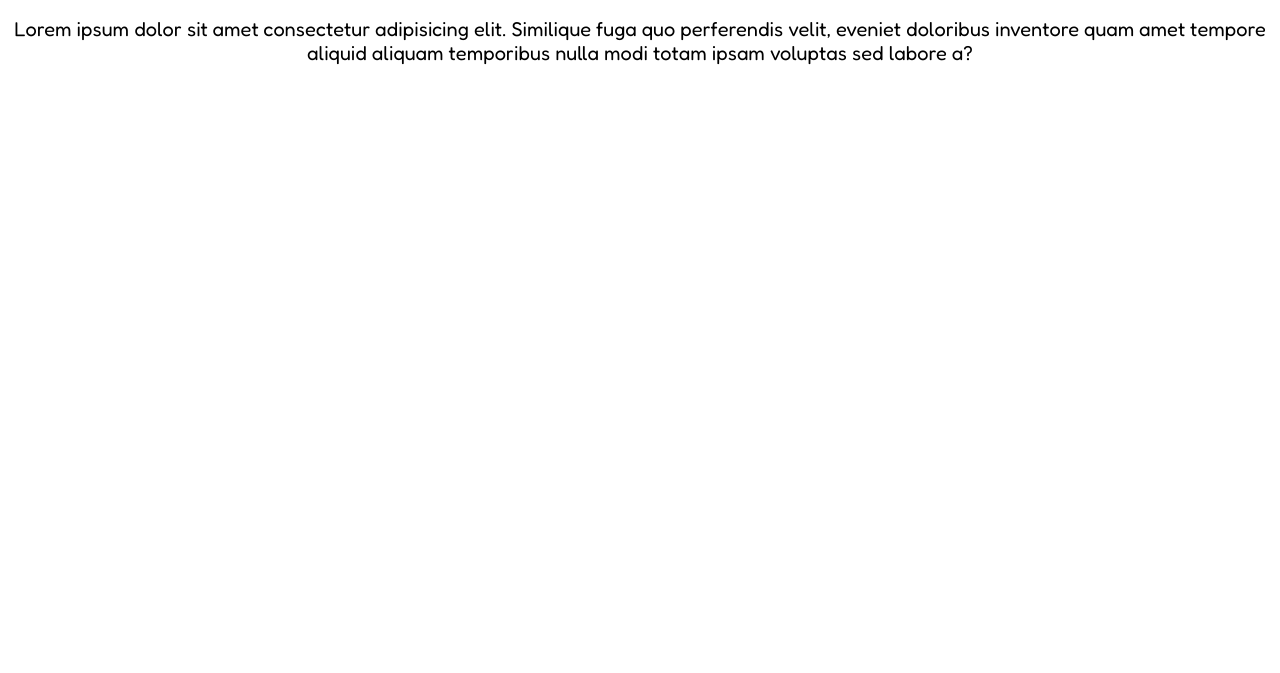
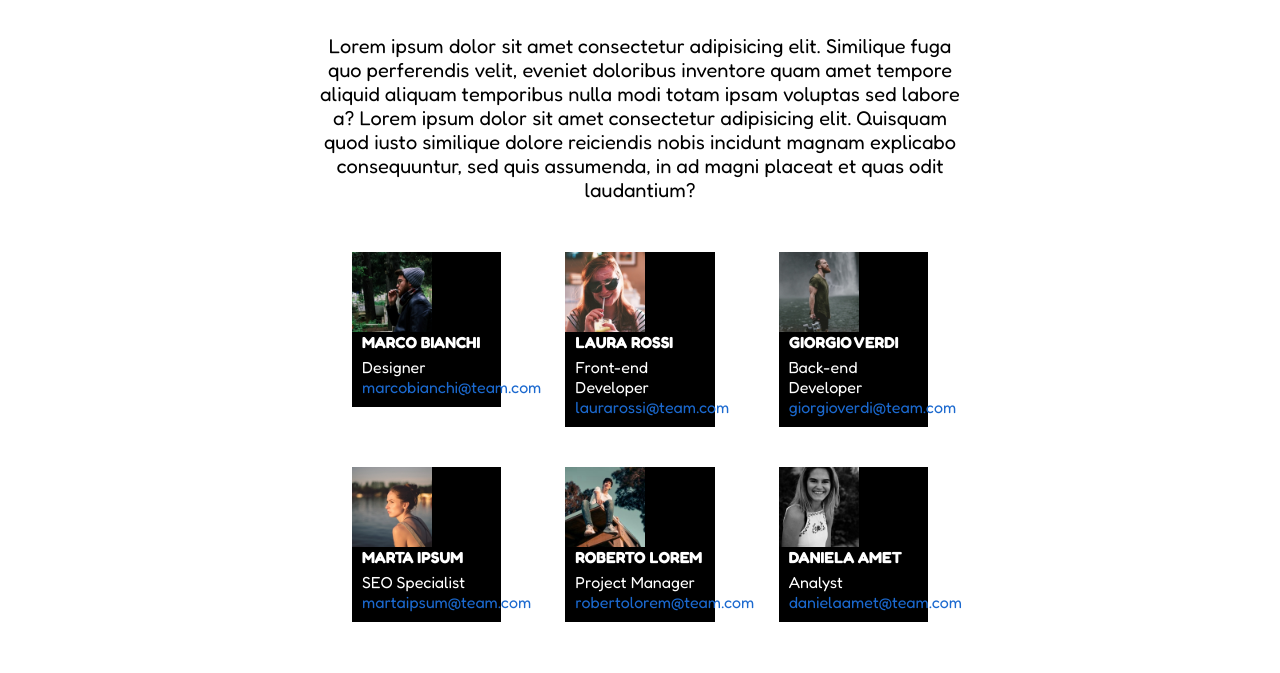
Before and after one commit to GiorgioBelardelli/html-css-float-cards, a plain HTML site: page index.html in a window 1280 px wide. Shown: the part 127-800 px from the top of the page. Drawn offline with Linux system fonts and the light colour scheme.

Commit message:
Sistemate le carte, servirebbero ancora migliorie

```diff
--- a/css/styles.css
+++ b/css/styles.css
@@ -1,6 +1,13 @@
 :root{
     font-family: 'Fredoka', sans-serif;
 }
+
+*{
+    box-sizing: border-box;
+    margin: 0;
+    padding: 0;
+}
+
 
 
 /*Aggiustamenti per la prima sezione*/
@@ -8,7 +15,13 @@ main{
     text-align: center;
 }
 
+#primaSezione{
+    width: 50%;
+    margin: 50px auto;
+}
+
 h1{
+    margin-bottom: 50px;
     font-size: 50px;
     color: rgb(244, 3, 92);
 }
@@ -17,4 +30,64 @@ p{
     font-size: 20px;
 }
 
+
+
 /*Aggiustamenti per row e colonne*/
+.row{
+    width: 50%;
+    margin: 0 auto;
+    margin-bottom: 40px;
+}
+
+.row::after{
+    content: "";
+    display: table;
+    clear: both;
+}
+
+.col{
+    float: left;
+    width: calc(100% / 3);
+    text-align: start;
+    padding: 0 5%;
+
+
+    /*debug
+    border: 5px dotted black;
+    background-color: aqua;*/
+}
+
+
+
+/*Aggiustamenti per le carte*/
+h4{
+    margin: 5px auto;
+}
+
+.teamPhotos{
+    width: 80px;
+    float: left;
+    background-color: black;
+    margin-right: 10px;
+}
+
+.teamInfo{
+
+    color: white;
+    background-color: black;
+    padding: 10px 10px;
+
+
+}
+
+.mail{
+    color: rgb(27, 105, 207);
+}
+
+
+/*.card{
+    color: white;
+    background-color: black;
+    width: calc(100% / 3 );
+    margin: 5px;
+}*/
--- a/index.html
+++ b/index.html
@@ -2,7 +2,7 @@
 <html>
     <head>
         <title>Float Cards</title>
-        <link rel="stylesheet" href="css/styles.css"
+        <link rel="stylesheet" href="css/styles.css">
         <link rel="preconnect" href="https://fonts.googleapis.com">
         <link rel="preconnect" href="https://fonts.gstatic.com" crossorigin>
         <link href="https://fonts.googleapis.com/css2?family=Fredoka:wght@300;400;500;700&display=swap" rel="stylesheet">
@@ -10,12 +10,75 @@
     <body>
         <main>
             <!--Prima sezione con Titolo e paragrafo-->
-            <section>
+            <section id="primaSezione">
                 <h1>Meet our team</h1>
-                <p>Lorem ipsum dolor sit amet consectetur adipisicing elit. Similique fuga quo perferendis velit, eveniet doloribus inventore quam amet tempore aliquid aliquam temporibus nulla modi totam ipsam voluptas sed labore a?</p>
+                <p>Lorem ipsum dolor sit amet consectetur adipisicing elit. Similique fuga quo perferendis velit, eveniet doloribus inventore quam amet tempore aliquid aliquam temporibus nulla modi totam ipsam voluptas sed labore a? Lorem ipsum dolor sit amet consectetur adipisicing elit. Quisquam quod iusto similique dolore reiciendis nobis incidunt magnam explicabo consequuntur, sed quis assumenda, in ad magni placeat et quas odit laudantium?
+                </p>
             </section>
             <!--Seconda sezione con le carte-->
             <section>
+
+                <!--Prima row con le prime 3 carte-->
+                <div class="row">
+                    <div class="col card">
+                        <img class="teamPhotos" src="img/male1.png" alt="foto-Marco">
+                        <div class="teamInfo">
+                            <h4>MARCO BIANCHI</h4>
+                            Designer
+                            <br>
+                            <span class="mail">marcobianchi@team.com</span>
+                        </div>
+                    </div>
+                    <div class="col card">
+                            <img class="teamPhotos" src="img/female1.png" alt="foto-Laura">
+                            <div class="teamInfo">
+                                <h4>LAURA ROSSI</h4>
+                                Front-end Developer
+                                <br>
+                                <span class="mail">laurarossi@team.com</span>
+                        </div>
+                    </div>
+                    <div class="col card">
+                        <img class="teamPhotos" src="img/male2.png" alt="foto-Giorgio">
+                        <div class="teamInfo">
+                            <h4>GIORGIO VERDI</h4>
+                            Back-end Developer
+                            <br>
+                            <span class="mail">giorgioverdi@team.com</span>
+                        </div>
+                    </div>
+                </div>
+
+                <!--Seconda row con le ultime 3 carte-->
+                <div class="row">
+                    <div class="col card">
+                        <img class="teamPhotos" src="img/female2.png" alt="foto-Marta">
+                        <div class="teamInfo">
+                            <h4>MARTA IPSUM</h4>
+                            SEO Specialist
+                            <br>
+                            <span class="mail">martaipsum@team.com</span>
+                        </div>
+                    </div>
+                    <div class="col card">
+                            <img class="teamPhotos" src="img/male3.png" alt="foto-Roberto">
+                            <div class="teamInfo">
+                                <h4>ROBERTO LOREM</h4>
+                                Project Manager
+                                <br>
+                                <span class="mail">robertolorem@team.com</span>
+                        </div>
+                    </div>
+                    <div class="col card">
+                        <img class="teamPhotos" src="img/female3.png" alt="foto-Daniela">
+                        <div class="teamInfo">
+                            <h4>DANIELA AMET</h4>
+                            Analyst
+                            <br>
+                            <span class="mail">danielaamet@team.com</span>
+                        </div>
+                    </div>
+                </div>
 
             </section>
         </main>
```
